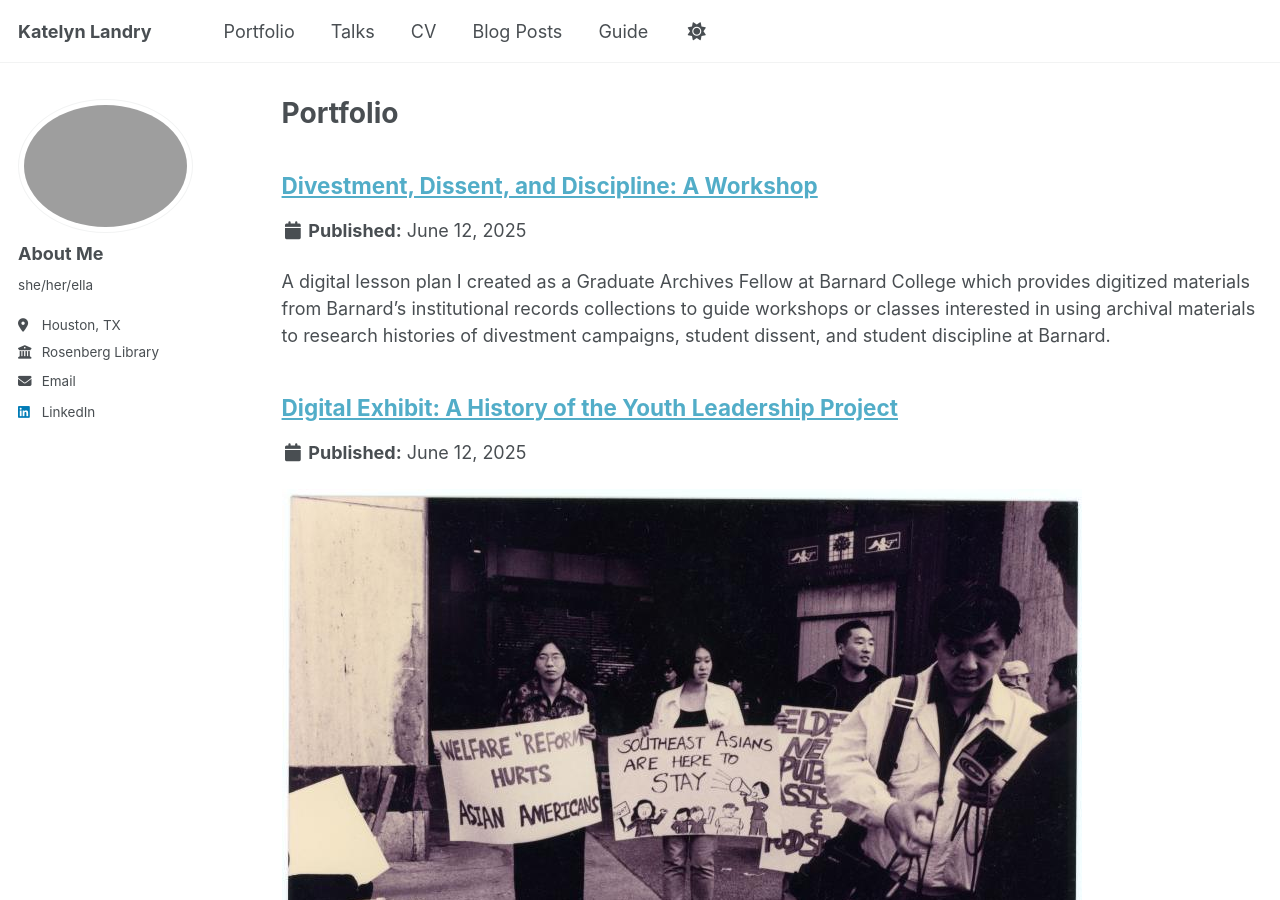
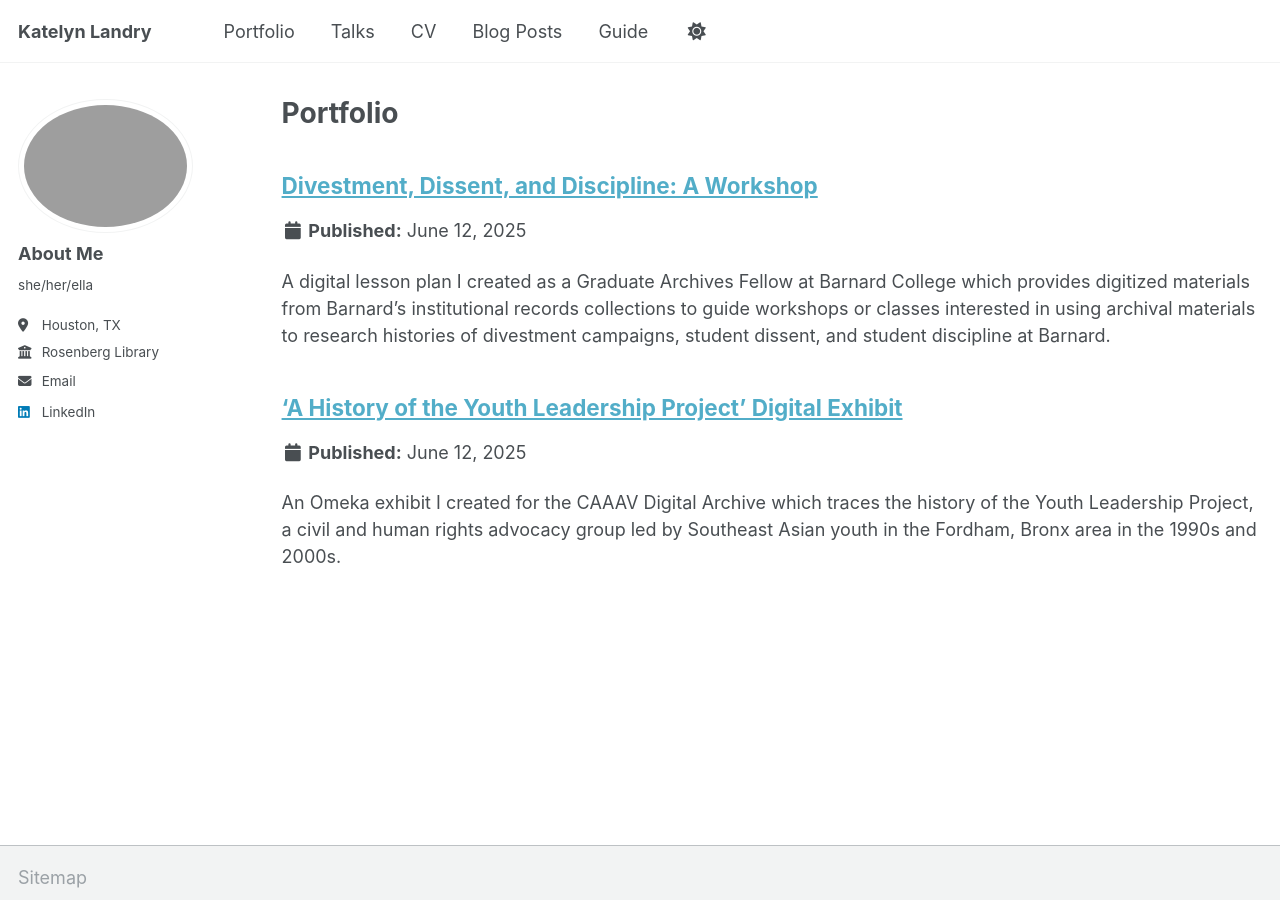
Before and after one commit to katelynautumn28/katelynautumn28.github.io, a Jekyll site: the page built from _pages/portfolio.html, in a window 1280 px wide and 900 px high. Built offline with Jekyll 4.4.1, drawn with Linux system fonts in a browser that asks for light colours.

Commit message:
Update portfolio-2.md

```diff
--- a/_portfolio/portfolio-2.md
+++ b/_portfolio/portfolio-2.md
@@ -1,8 +1,9 @@
 ---
-title: "Digital Exhibit: A History of the Youth Leadership Project"
-excerpt: "<img src='/images/00d978dcfc2edd3b283c152012592cb2.jpg'>"
+title: "'A History of the Youth Leadership Project' Digital Exhibit"
+excerpt: "An Omeka exhibit I created for the CAAAV Digital Archive which traces the history of the Youth Leadership Project, a civil and human rights advocacy group led by Southeast Asian youth in the Fordham, Bronx area in the 1990s and 2000s."
 collection: portfolio
 ---
+![YLP](/images/00d978dcfc2edd3b283c152012592cb2.jpg){:height="300px" width="500px"}
 
 For my final project in Community Archives, a graduate course taught by Maggie Schriener at NYU in Fall 2024, I created this digital exhibit for the CAAAV Digital Archive, a digital repository built on Omeka that contains digitized newsletters, photographs, and audiovisual materials created and collected by [CAAAV Organizing Asian Communities](https://caaav.org/) during over three decades of community organizing in low-income Asian immigrant and refugee communities in New York City.
 
```
